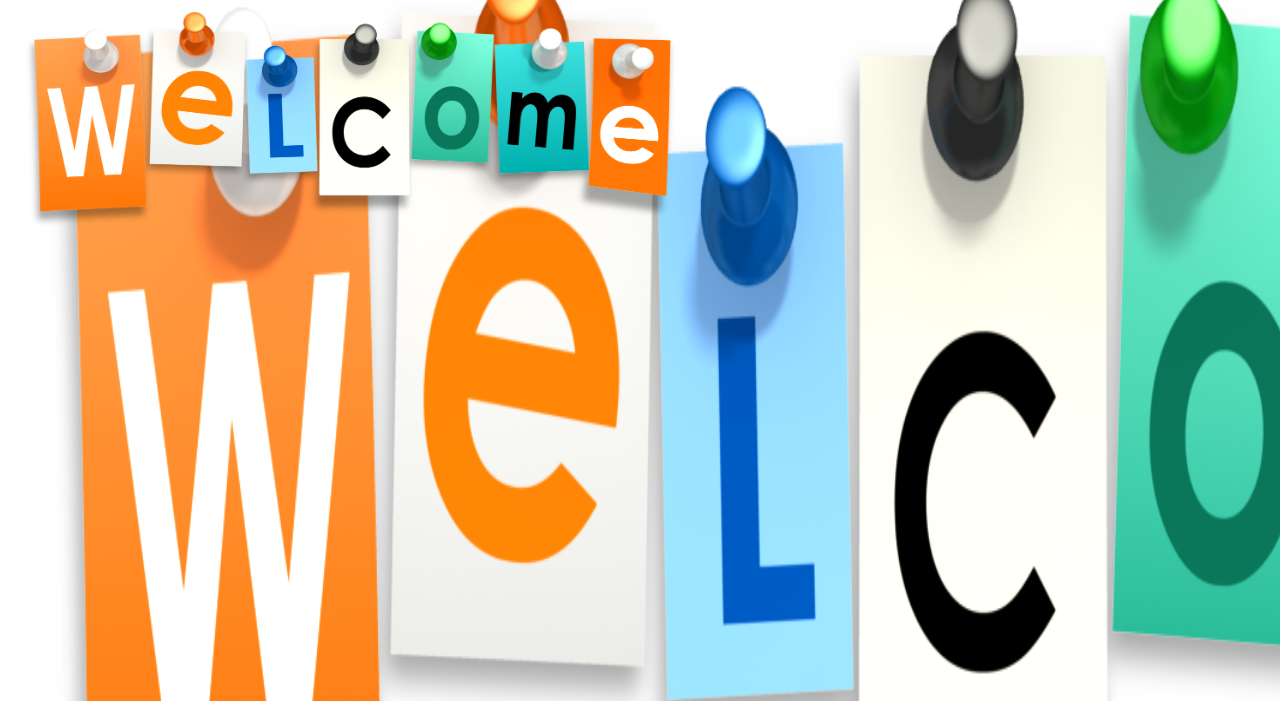
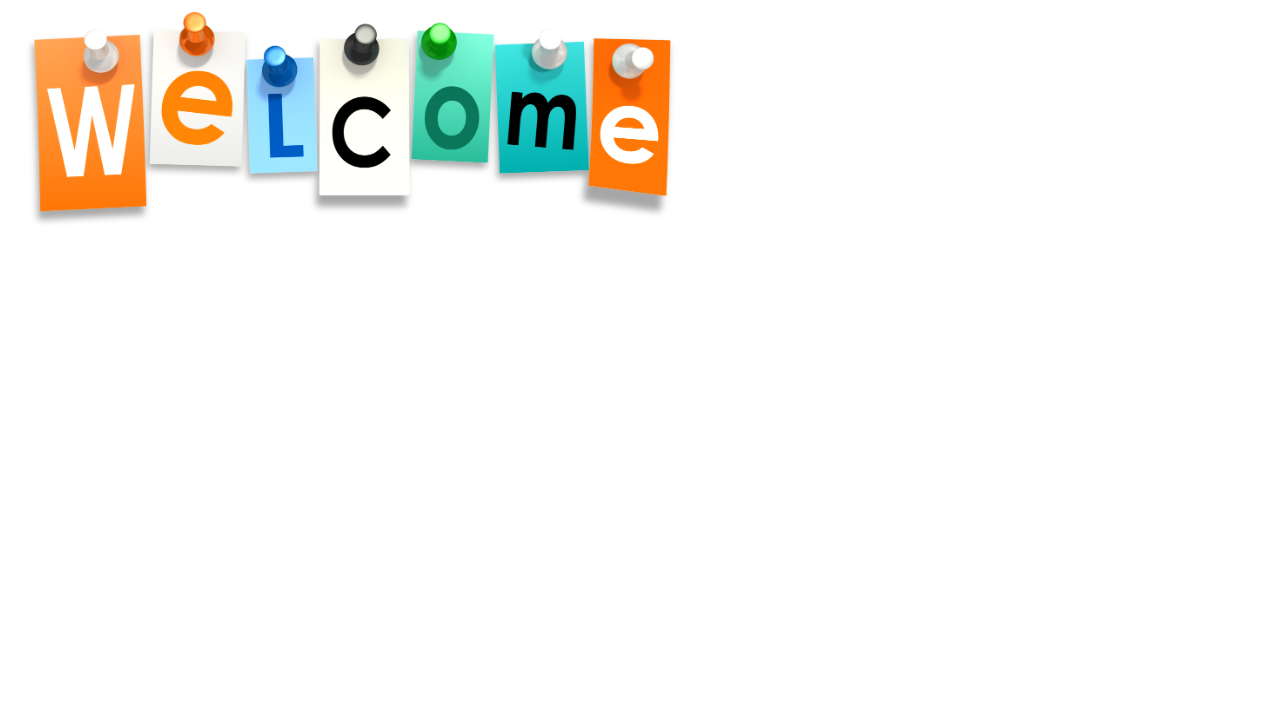
Before and after one commit to TheRicks2/csp2017, a plain HTML site: page my_website/index.html in a window 1280 px wide. Shown: the part 99-800 px from the top of the page. Drawn offline with Linux system fonts and the light colour scheme.

Commit message:
Add files via upload

```diff
--- a/my_website/index.html
+++ b/my_website/index.html
@@ -1,12 +1,5 @@
 <!doctype html>
 <html lang="en">
-  	    <style>
-	   html {
-	      background: url("images/welcome.png");
-          background-repeat: no-repeat;
-          background-size: 1920px 1200px;
-	   }
-	    </style>
   <head>
     <meta charset="utf-8">
     <title>Home</title>
```
